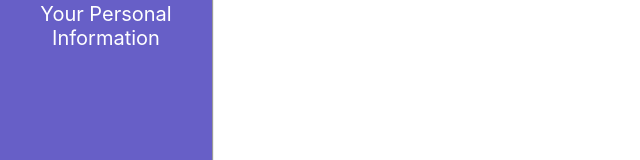
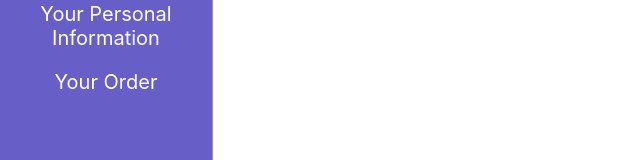
Before and after one commit to HassanFakih9/Ecommerce-frontend-gr5, a React (Create React App) app: page /vendorDash in a window 1280 px wide. Shown: the part 157-317 px from the top of the page, without its empty margins (0-640 px from the left). Built offline with nearby package versions, Linux system fonts and the light colour scheme; no server answers.

Commit message:
added  functionalities to the dashboard

```diff
--- a/src/Components/VendorDashboard/VendorDashboard.jsx
+++ b/src/Components/VendorDashboard/VendorDashboard.jsx
@@ -1,6 +1,7 @@
 import '../../Style/Dashboard.css';
 import VendorDisplayProduct from './VendorDisplayProduct';
 import VendorAddProducts from './VendorAddProducts';
+import VendorOrder from './VendorOrder';
 import { useState } from "react";
 import VendorInfo from './VendorInfo';
 const VendorDashboard = () => {
@@ -16,6 +17,9 @@ const VendorDashboard = () => {
             case "vendorInfo":
               setActiveSection("vendorInfo");
               break;
+              case "vendorOrder":
+                setActiveSection("vendorOrder");
+                break;
           default:
             setActiveSection(null);
         }
@@ -28,6 +32,7 @@ const VendorDashboard = () => {
           <li className='dash-menu-li' onClick={() => handleClick("addProduct")}>Add Product</li>
           <li className='dash-menu-li'onClick={() => handleClick("displayProduct")}>Display Products</li>
           <li className='dash-menu-li'onClick={() => handleClick("vendorInfo")}>Your Personal Information</li>
+          <li className='dash-menu-li'onClick={() => handleClick("vendorOrder")}>Your Order</li>
         </ul>
       </div>
           <hr/>
@@ -41,6 +46,9 @@ const VendorDashboard = () => {
       <div id="vendorInfo" style={{ display: activeSection === "vendorInfo" ? "block" : "none" }}>
         <VendorInfo />
       </div>
+      <div id="vendorOrder" style={{ display: activeSection === "vendorOrder" ? "block" : "none" }}>
+        <VendorOrder />
+      </div>
     </div>
       </div>
   )
```
